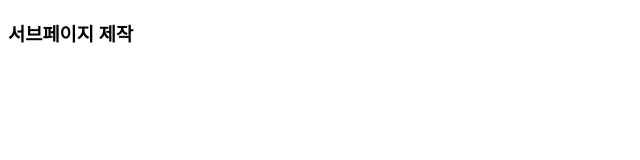
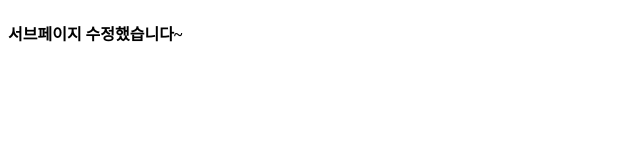
Before and after one commit to rh-jeiei/git_base_230830, a plain HTML site: page sub01.html in a window 1280 px wide. Shown: the whole page, without its empty margins (0-640 px from the left). Drawn offline with Linux system fonts and the light colour scheme.

Commit message:
수정사항 확인

```diff
--- a/sub01.html
+++ b/sub01.html
@@ -6,6 +6,7 @@
     <title>sub01</title>
   </head>
   <body>
-    <h3>서브페이지 제작</h3>
+    <!-- <h3>서브페이지 제작</h3> -->
+    <h4>서브페이지 수정했습니다~</h4>
   </body>
 </html>
```
